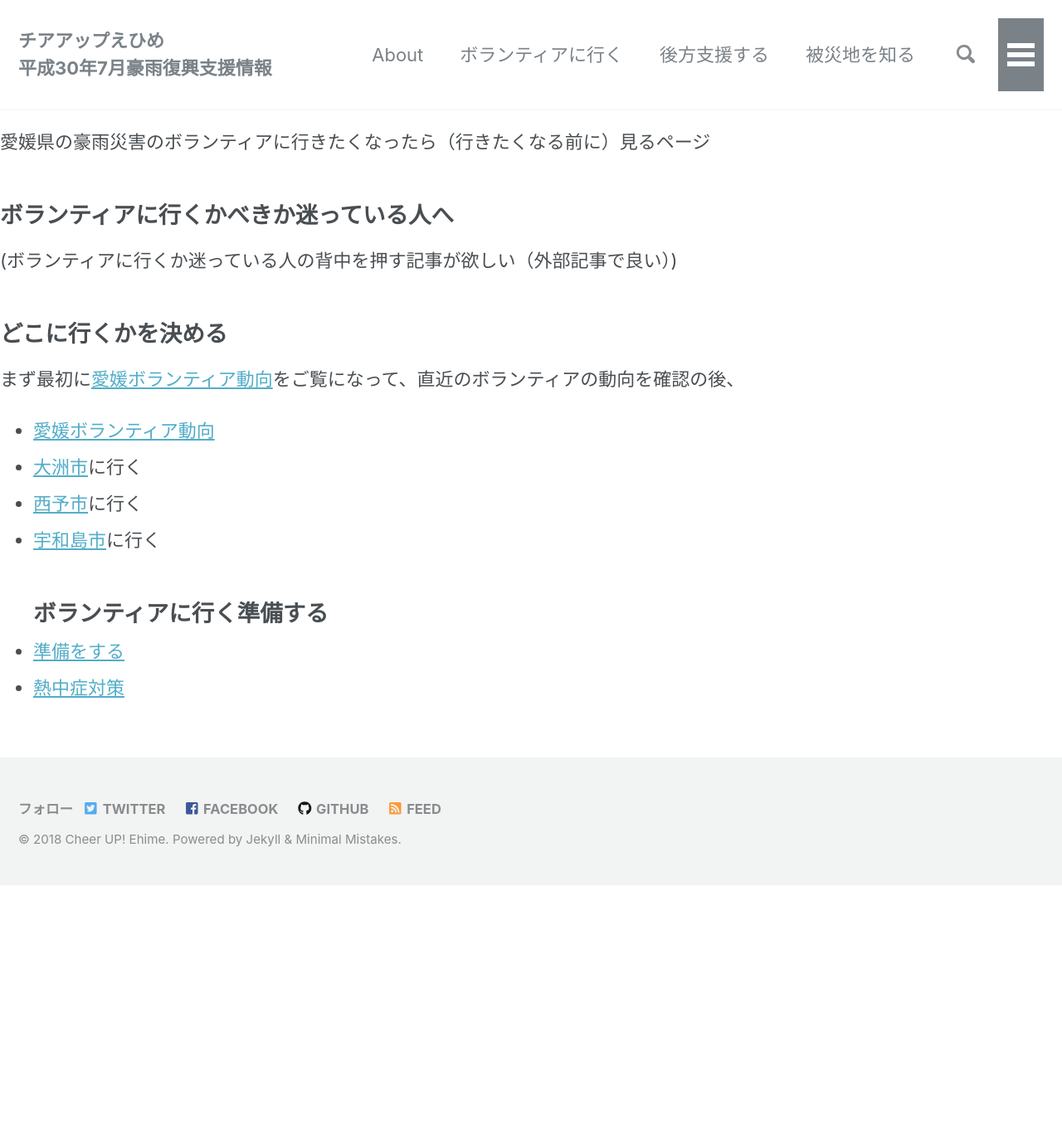
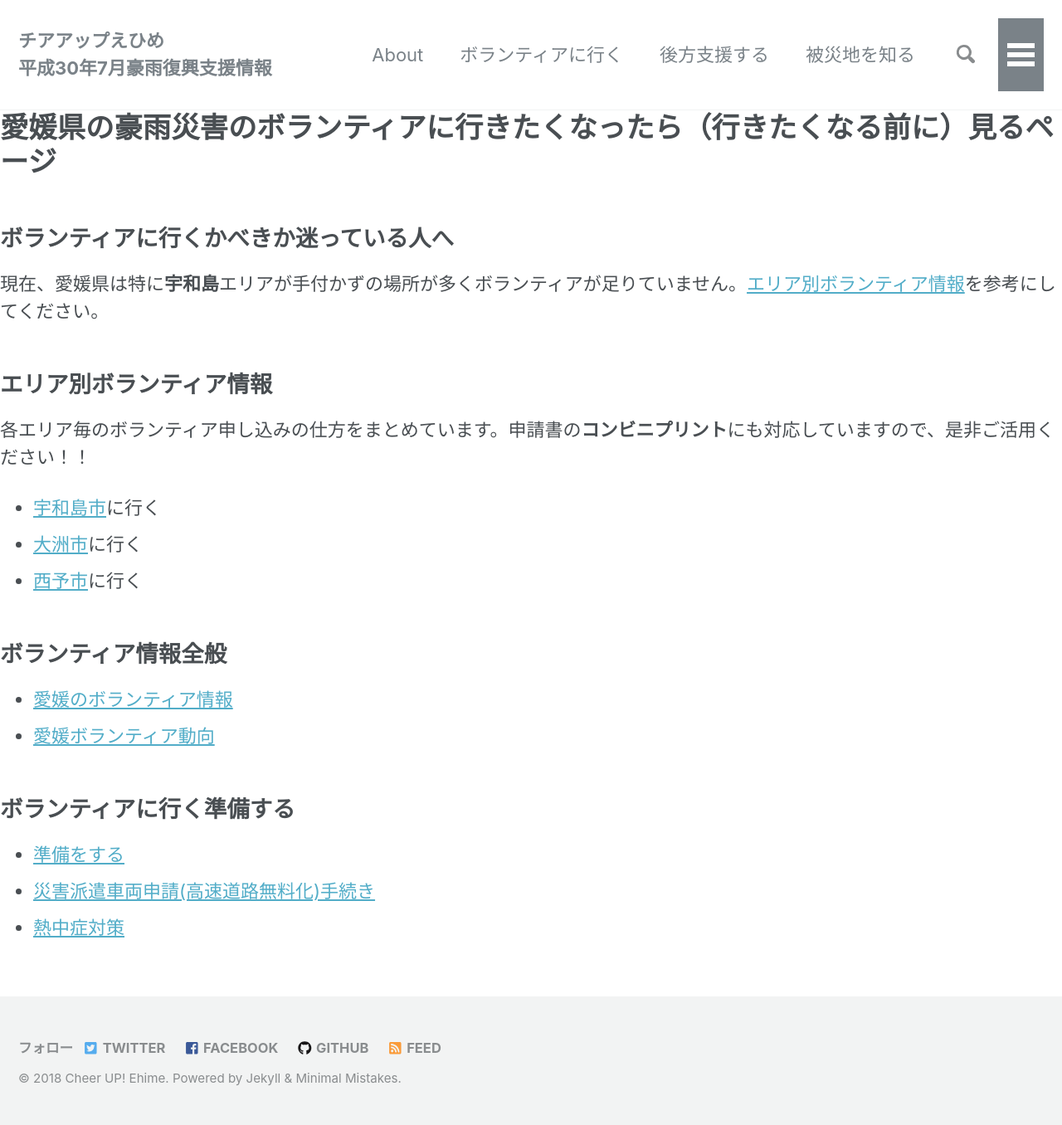
Before and after one commit to cheerup-ehime/cheerup-ehime.github.io, a Jekyll site: the page built from volunteer-new/index.md, in a window 1280 px wide. Shown: the whole page at 83% size. Built offline with Jekyll 4.4.1, drawn with Linux system fonts in a browser that asks for light colours; nearby versions of some CDN libraries; our own code applies the rules of GitHub Pages for plain Markdown files; comment, search, counter and statistics services are not loaded; before the commit the page ends 1067 px from its top, so only the background shows below that.

Commit message:
整理した。

```diff
--- a/volunteer-new/index.md
+++ b/volunteer-new/index.md
@@ -5,26 +5,32 @@ permalink: /volunteer-new/
 category:
     - ボランティア
 date: 2018-07-29 11:53:22 +0900
-last_modified_at: 2018-07-29 11:53:32 +0900
+last_modified_at: 2018-08-06 07:48:52 +0900
 sidebar:
   nav: volunteer-menu
 
 ---
-愛媛県の豪雨災害のボランティアに行きたくなったら（行きたくなる前に）見るページ
+# 愛媛県の豪雨災害のボランティアに行きたくなったら（行きたくなる前に）見るページ
 
 ## ボランティアに行くかべきか迷っている人へ
 
-(ボランティアに行くか迷っている人の背中を押す記事が欲しい（外部記事で良い）)
+現在、愛媛県は特に**宇和島**エリアが手付かずの場所が多くボランティアが足りていません。[エリア別ボランティア情報](#エリア別ボランティア情報)を参考にしてください。
 
-## どこに行くかを決める
+## エリア別ボランティア情報
 
-まず最初に[愛媛ボランティア動向](/volunteer/aggregation/)をご覧になって、直近のボランティアの動向を確認の後、
+各エリア毎のボランティア申し込みの仕方をまとめています。申請書の**コンビニプリント**にも対応していますので、是非ご活用ください！！
 
-- [愛媛ボランティア動向](/volunteer/aggregation/)
+- [宇和島市](/volunteer-new/uwajima/)に行く
 - [大洲市](/volunteer-new/ozu/)に行く
 - [西予市](/volunteer-new/seiyo/)に行く
-- [宇和島市](/volunteer-new/uwajima/)に行く
+
+## ボランティア情報全般
+
+- [愛媛のボランティア情報](/volunteer/)
+- [愛媛ボランティア動向](/volunteer/aggregation/)
+
 ## ボランティアに行く準備する
 
 - [準備をする](/volunteer-new/preparation)
+- [災害派遣車両申請(高速道路無料化)手続き](/volunteer-backup)
 - [熱中症対策](/volunteer/heatstroke/)
```
